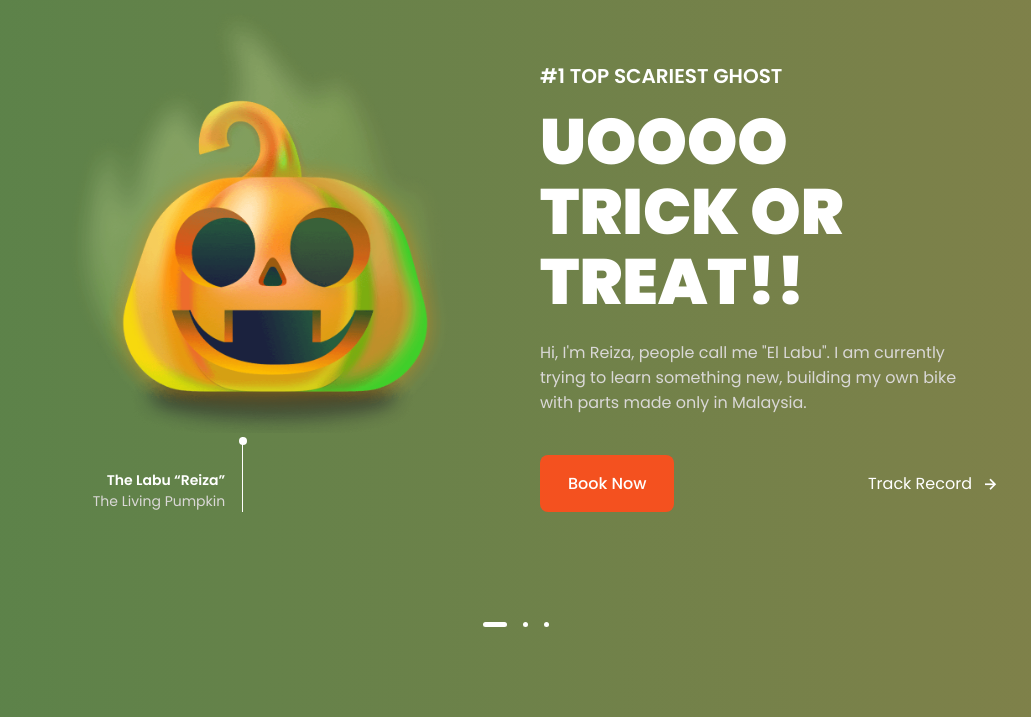
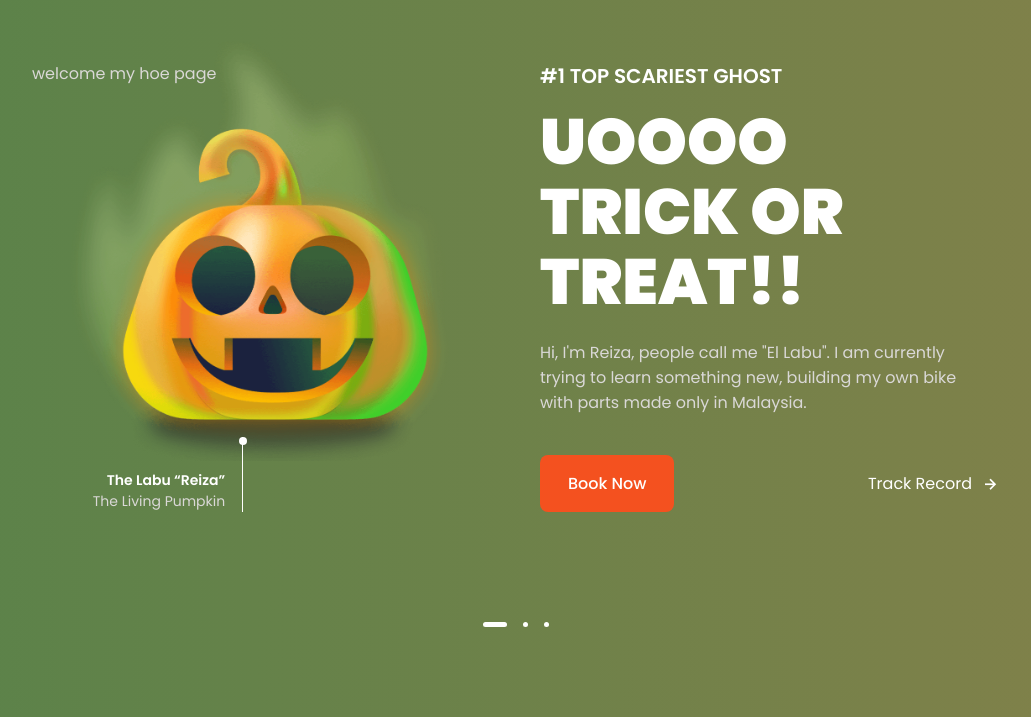
Before and after one commit to soline877/landing-reposi, a plain HTML site: page index.html in a window 1280 px wide. Shown: the part 83-800 px from the top of the page, without its empty margins (124-1155 px from the left). Drawn offline with nearby package versions, Linux system fonts and the light colour scheme.

Commit message:
test out changing an index

```diff
--- a/index.html
+++ b/index.html
@@ -74,6 +74,7 @@
                         <section class="swiper-slide">
                             <div class="home__content grid">
                                 <div class="home__group">
+                                    <p>welcome my hoe page</p>
                                     <img src="assets/img/home1-img.png" alt="" class="home__img">
                                     <div class="home__indicator"></div>
 
```
